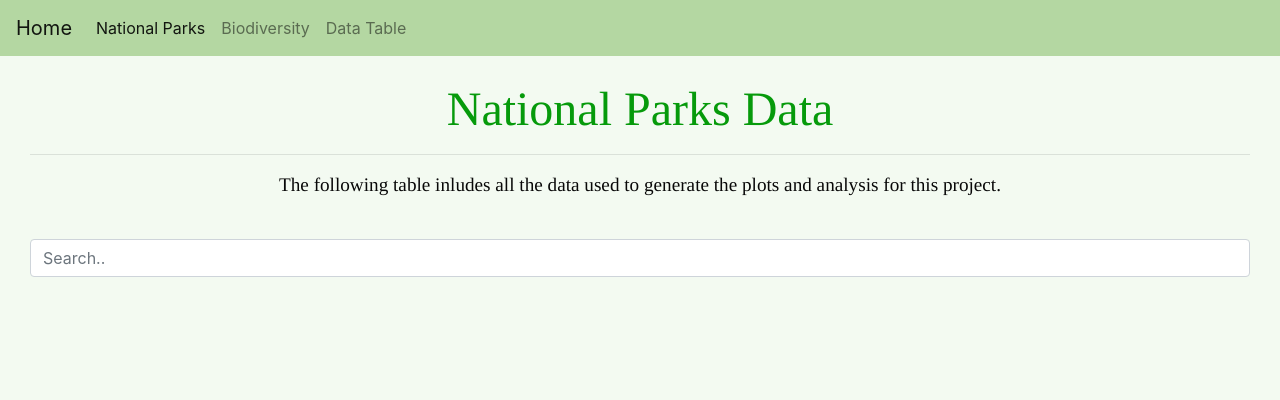
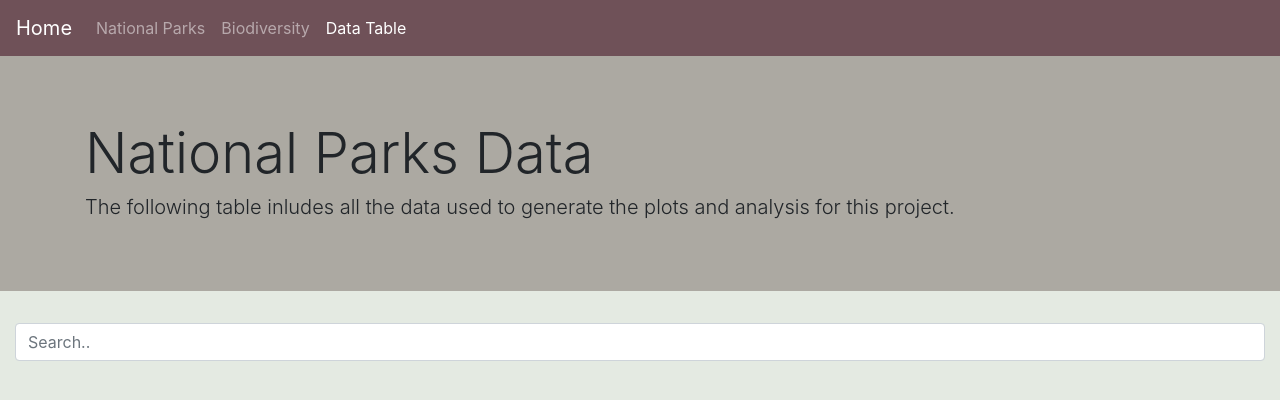
Before and after one commit to lilstarhunter/ParkBiodiversity, a Flask app: page /table in a window 1280 px wide. Shown: the top 400 px of the page. Run offline with Flask 2, Linux system fonts and the light colour scheme; data that the repository does not hold is empty; parts of the project's set-up code (start-up, migrations or seed data) failed here and were passed over; some libraries are stand-ins or nearby versions.

Commit message:
Made all HTML pages consistent

```diff
--- a/templates/table.html
+++ b/templates/table.html
@@ -16,12 +16,22 @@
       <script src="https://stackpath.bootstrapcdn.com/bootstrap/4.5.2/js/bootstrap.min.js" integrity="sha384-B4gt1jrGC7Jh4AgTPSdUtOBvfO8shuf57BaghqFfPlYxofvL8/KUEfYiJOMMV+rV" crossorigin="anonymous"></script>
 
 
+        <!-- Leaflet CSS -->
+        <link
+          rel="stylesheet"
+          href="https://unpkg.com/leaflet@1.3.3/dist/leaflet.css"
+          integrity="sha512-Rksm5RenBEKSKFjgI3a41vrjkw4EVPlJ3+OiI65vTjIdo9brlAacEuKOiQ5OFh7cOI1bkDwLqdLw3Zg0cRJAAQ=="
+          crossorigin=""
+        />
+
+      </head>
+
       <title>Parks Data Table</title>
-  </head>
-  <body style="background-color: rgb(243, 250, 241)">
+      <body class = "container-body" style="background-color: rgb(228, 234, 226)">
         <nav
-      style="background: rgb(180, 215, 162) !important"
-      class="navbar navbar-expand-lg navbar-light bg-secondary"
+          style="background: rgb(111, 81, 88
+          ) !important"
+          class="navbar navbar-expand-lg navbar-dark bg-primary; col-sm-12"
         >
           <a class="navbar-brand" href="{{ url_for('home') }}">Home</a>
           <button
@@ -38,41 +48,40 @@
 
           <div class="collapse navbar-collapse" id="navbarSupportedContent">
             <ul class="navbar-nav mr-auto">
-          <li class="nav-item active">
+              <li class="nav-item">
                 <a class="nav-link" href="{{ url_for('parkdata') }}"
-              >National Parks<span class="sr-only">(current)
+                  >National Parks
                 </a>
               </li>
               <li class="nav-item">
                 <a class="nav-link" href="{{ url_for('biodiversity2') }}"
                   >Biodiversity</a>
               </li>
-          <li class="nav-item">
+              <li class="nav-item active">
                 <a class="nav-link" href="{{ url_for('table') }}"
                   >Data Table</span></a>
               </li>
 
-
             </ul>
           </div>
         </nav>
-    <div class="container-fluid content;col-xs-3 col-sm-6 col-md-12">
-      <div class="col-md-12">
-        <div class="table-responsive">
-          <br />
-          <h2 style="font-size:300%;color:rgb(6, 154, 11);font-family:Times;text-align:center;">National Parks Data</h2>
-          <hr />
-          <p style="font-size:120%;color:rgb(8, 8, 8);font-family:Times;text-align:center;">
-            The following table inludes all the data used to generate the plots
-            and analysis for this project.
-          </p>
-          <br />
+        <div style="background: rgb(172, 169, 162)
+        !important" class="jumbotron jumbotron-fluid">
+          <div class="container">
+            <h1 class="display-4">National Parks Data</h1>
+            <h2 class="lead"> The following table inludes all the data used to generate the plots
+              and analysis for this project.</h2>
+          </div>
+        </div>
+        <div class="container-fluid">
+
           <input
             class="form-control"
             id="myInput"
             type="text"
             placeholder="Search.."
           />
+
           <table id="parks" class="table table-striped table-hover">
             <thead class="thead-dark">
             <tbody id="myTable"></tbody>
@@ -91,6 +100,7 @@
         });
       });
     </script>
+    </div>
   </body>
   <!-- d3 JavaScript -->
   <script src="https://d3js.org/d3.v5.min.js"></script>
```
Also changed, not shown: templates/biodiversity2.html (+20 -11 lines), templates/index.html (+18 -23 lines). Lines whose indentation alone changed are shown as unchanged.
